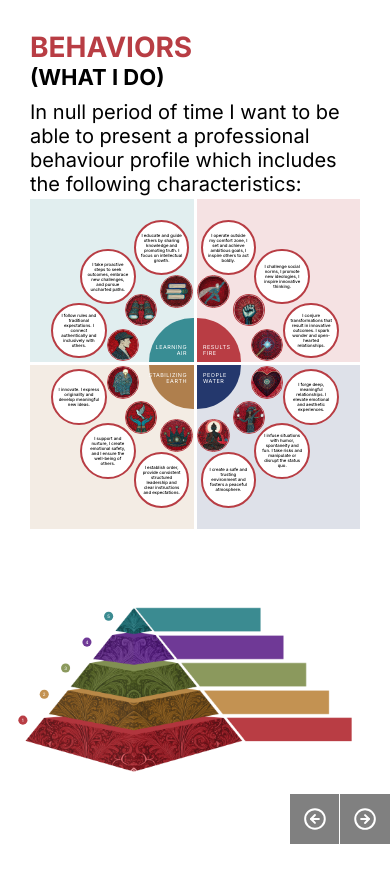
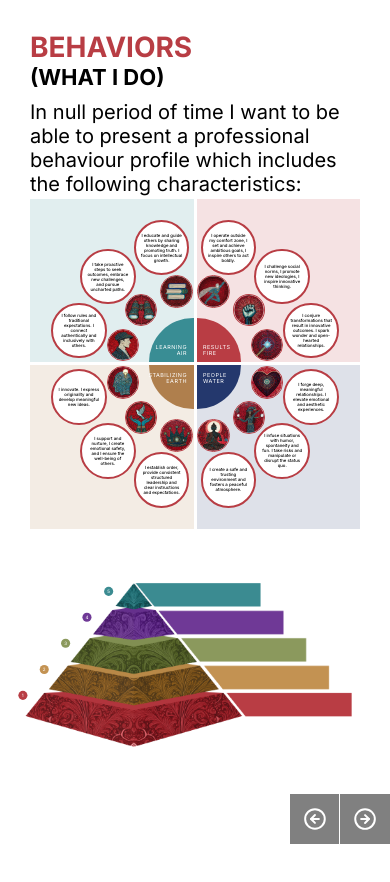
Before and after one commit to Mr-Saba/jungian-pyramid-react, a React (Vite) app: page /stage in a window 390 px wide. Shown: the top 882 px of the page. Built offline with nearby package versions, Linux system fonts and the light colour scheme.

Commit message:
some css updates

```diff
--- a/src/styles/components/_flower.scss
+++ b/src/styles/components/_flower.scss
@@ -61,6 +61,8 @@
                 position: absolute;
                 cursor: pointer;
                 transition: transform 0.3s ease-in-out;
+                -webkit-tap-highlight-color: transparent;
+                -webkit-touch-callout: none;
 
                 @media screen and (max-width: 1024px) {
                     border-width: 2px;
--- a/src/styles/components/_pyramid.scss
+++ b/src/styles/components/_pyramid.scss
@@ -18,7 +18,10 @@
         transform: scale(0.4) translate(-80%, -70%);
     }
     @media screen and (max-width: 415px) {
-        transform: scale(0.35) translate(-95%, -70%);
+        transform: scale(0.35) translate(-95%, -85%);
+    }
+    @media screen and (max-width: 360px) {
+        transform: scale(0.3) translate(-120%, -130%);
     }
 
     & > img {
--- a/src/styles/components/_stageTitle.scss
+++ b/src/styles/components/_stageTitle.scss
@@ -29,5 +29,8 @@
 
     @media screen and (max-width: 1024px) {
         height: 20vh;
+        @media screen and (max-height: 750px) {
+            height: 30vh;
+        }
     }
 }
--- a/src/styles/style.css
+++ b/src/styles/style.css
@@ -297,6 +297,8 @@ img {
   position: absolute;
   cursor: pointer;
   transition: transform 0.3s ease-in-out;
+  -webkit-tap-highlight-color: transparent;
+  -webkit-touch-callout: none;
 }
 @media screen and (max-width: 1024px) {
   .flower__quarter__circles div {
@@ -589,6 +591,11 @@ img {
     height: 20vh;
   }
 }
+@media screen and (max-width: 1024px) and (max-height: 750px) {
+  .stageTitle {
+    height: 30vh;
+  }
+}
 
 .pyramid {
   position: relative;
@@ -617,7 +624,12 @@ img {
 }
 @media screen and (max-width: 415px) {
   .pyramid {
-    transform: scale(0.35) translate(-95%, -70%);
+    transform: scale(0.35) translate(-95%, -85%);
+  }
+}
+@media screen and (max-width: 360px) {
+  .pyramid {
+    transform: scale(0.3) translate(-120%, -130%);
   }
 }
 .pyramid > img {
```
Also changed, not shown: 1 other file (tests, documents, lock files or other folders).
